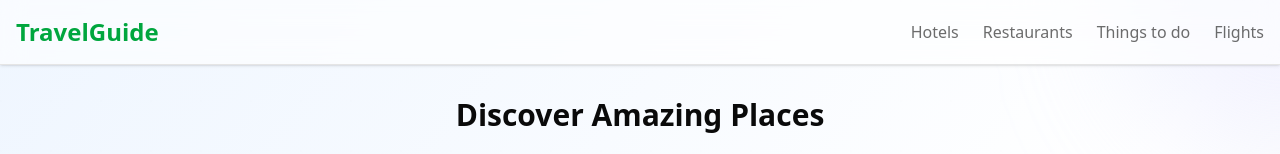
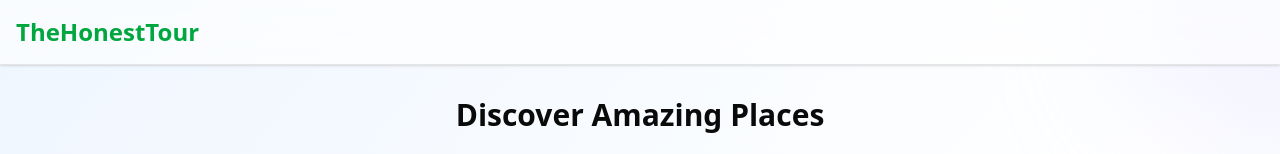
Before and after one commit to sudiatmikakresna/thehonesttour, a Next.js app: page / in a window 1280 px wide. Shown: the top 154 px of the page. Built offline with nearby package versions, Linux system fonts and the light colour scheme.

Commit message:
fix broken image

```diff
--- a/app/destination/[id]/page.tsx
+++ b/app/destination/[id]/page.tsx
@@ -241,10 +241,10 @@ const destinations = [
     reviews: 3921,
     price: 8,
     images: [
-      "https://images.unsplash.com/photo-1582662167791-74d9b17e7210?w=800&h=600&fit=crop",
-      "https://images.unsplash.com/photo-1583427053169-ce3f5e6b3a7b?w=800&h=600&fit=crop",
-      "https://images.unsplash.com/photo-1570197788417-0e82375c9371?w=800&h=600&fit=crop",
-      "https://images.unsplash.com/photo-1577717903315-1691ae25ab3f?w=800&h=600&fit=crop"
+      "https://images.unsplash.com/photo-1578662996442-48f60103fc96?w=800&h=600&fit=crop",
+      "https://images.unsplash.com/photo-1537953773345-d172ccf13cf1?w=800&h=600&fit=crop",
+      "https://images.unsplash.com/photo-1590736969955-71cc94901144?w=800&h=600&fit=crop",
+      "https://images.unsplash.com/photo-1571896349842-33c89424de2d?w=800&h=600&fit=crop"
     ],
     category: "Nature Reserve",
     description: "Sacred sanctuary home to hundreds of long-tailed macaques in their natural habitat.",
--- a/app/page.tsx
+++ b/app/page.tsx
@@ -41,7 +41,7 @@ const destinations = [
     rating: 4.3,
     reviews: 3921,
     price: 8,
-    image: "https://images.unsplash.com/photo-1582662167791-74d9b17e7210?w=400&h=300&fit=crop",
+    image: "https://images.unsplash.com/photo-1583212292454-1fe6229603b7?w=400&h=300&fit=crop",
     category: "Nature Reserve",
     description: "Sacred sanctuary home to hundreds of long-tailed macaques in their natural habitat.",
     amenities: ["Guided Tours", "Walking Trails", "Gift Shop", "Educational Center"]
@@ -106,13 +106,7 @@ export default function Home() {
       <header className="sticky top-0 z-40 border-b bg-white/80 backdrop-blur-md supports-[backdrop-filter]:bg-white/60 shadow-sm">
         <div className="container mx-auto px-4 py-4">
           <div className="flex items-center justify-between">
-            <h1 className="text-2xl font-bold text-green-600">TravelGuide</h1>
-            <nav className="hidden md:flex space-x-6">
-              <a href="#" className="text-foreground/60 hover:text-foreground">Hotels</a>
-              <a href="#" className="text-foreground/60 hover:text-foreground">Restaurants</a>
-              <a href="#" className="text-foreground/60 hover:text-foreground">Things to do</a>
-              <a href="#" className="text-foreground/60 hover:text-foreground">Flights</a>
-            </nav>
+            <h1 className="text-2xl font-bold text-green-600">TheHonestTour</h1>
           </div>
         </div>
       </header>
```
